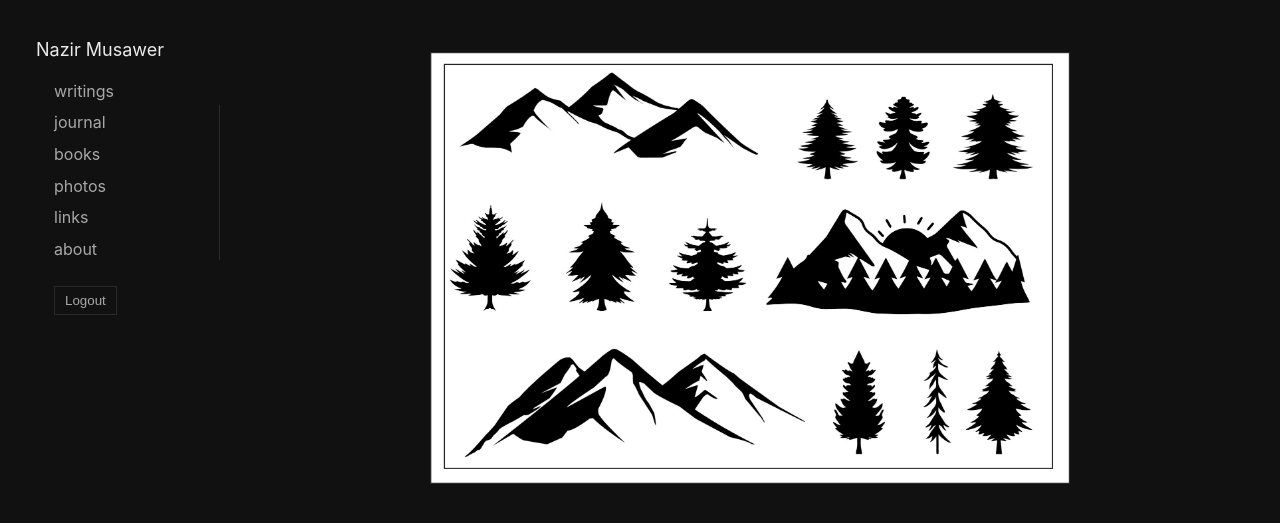
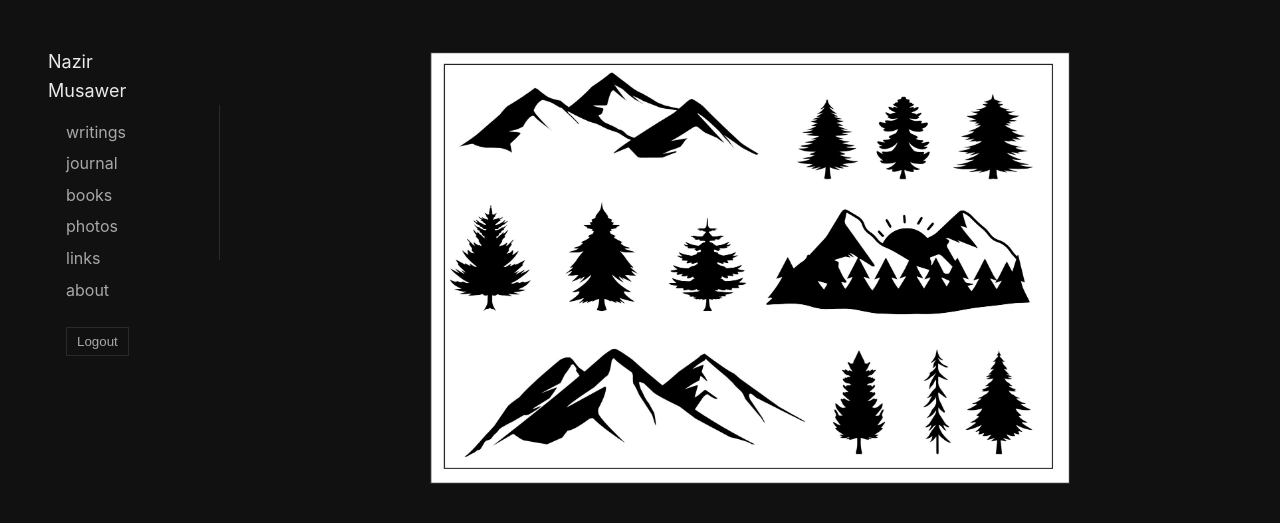
Before and after one commit to nazirmusawer/nazirmusawer.github.io, a Jekyll site: the page built from home.md, in a window 1280 px wide. Shown: the top 523 px of the page. Built offline with Jekyll 4.4.1, drawn with Linux system fonts in a browser that asks for light colours.

Commit message:
Update site.css

```diff
--- a/assets/css/site.css
+++ b/assets/css/site.css
@@ -22,7 +22,7 @@ body {
 }
 
 .sidebar {
-  padding: 36px;
+  padding: 48px;
   position: relative;
 }
 
```
